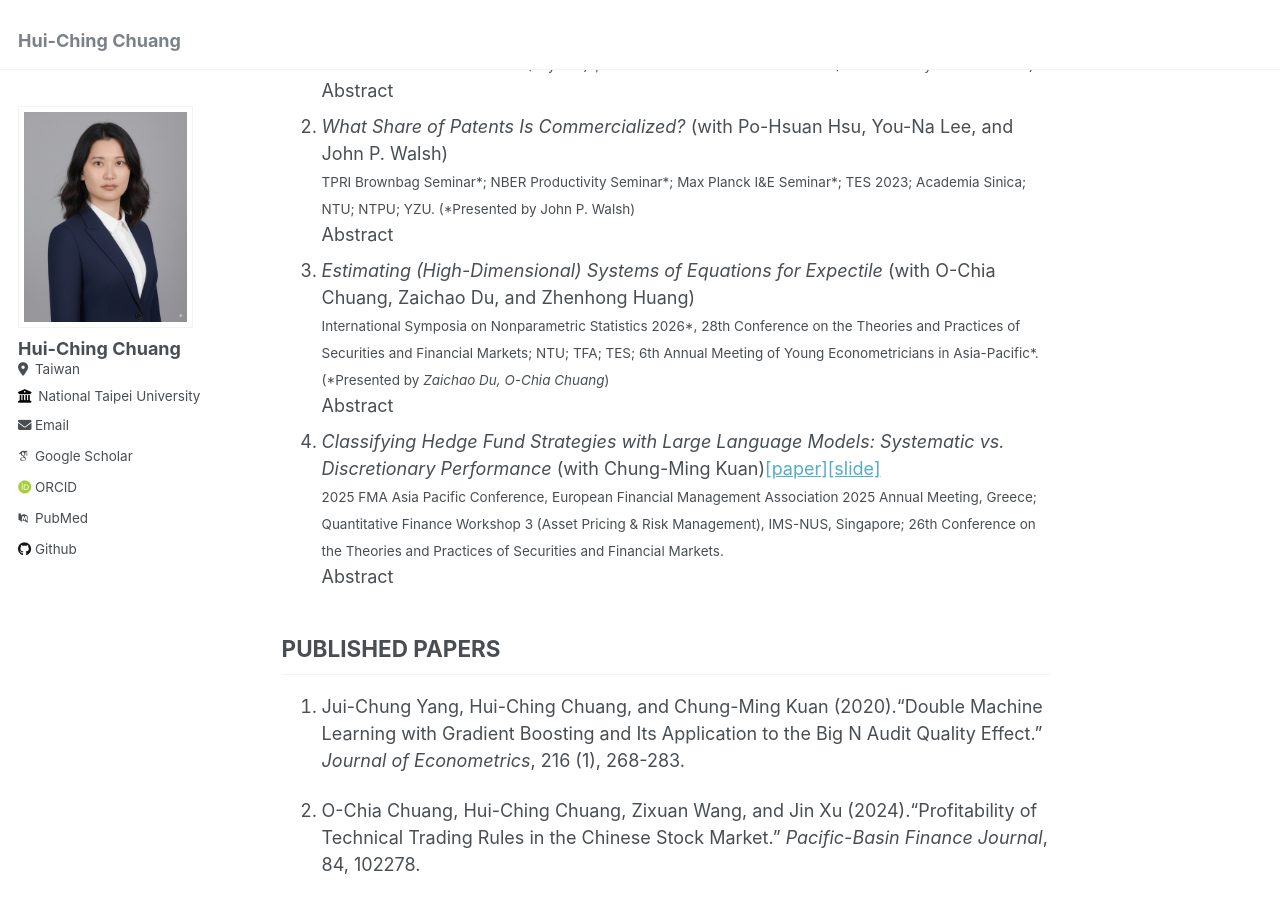
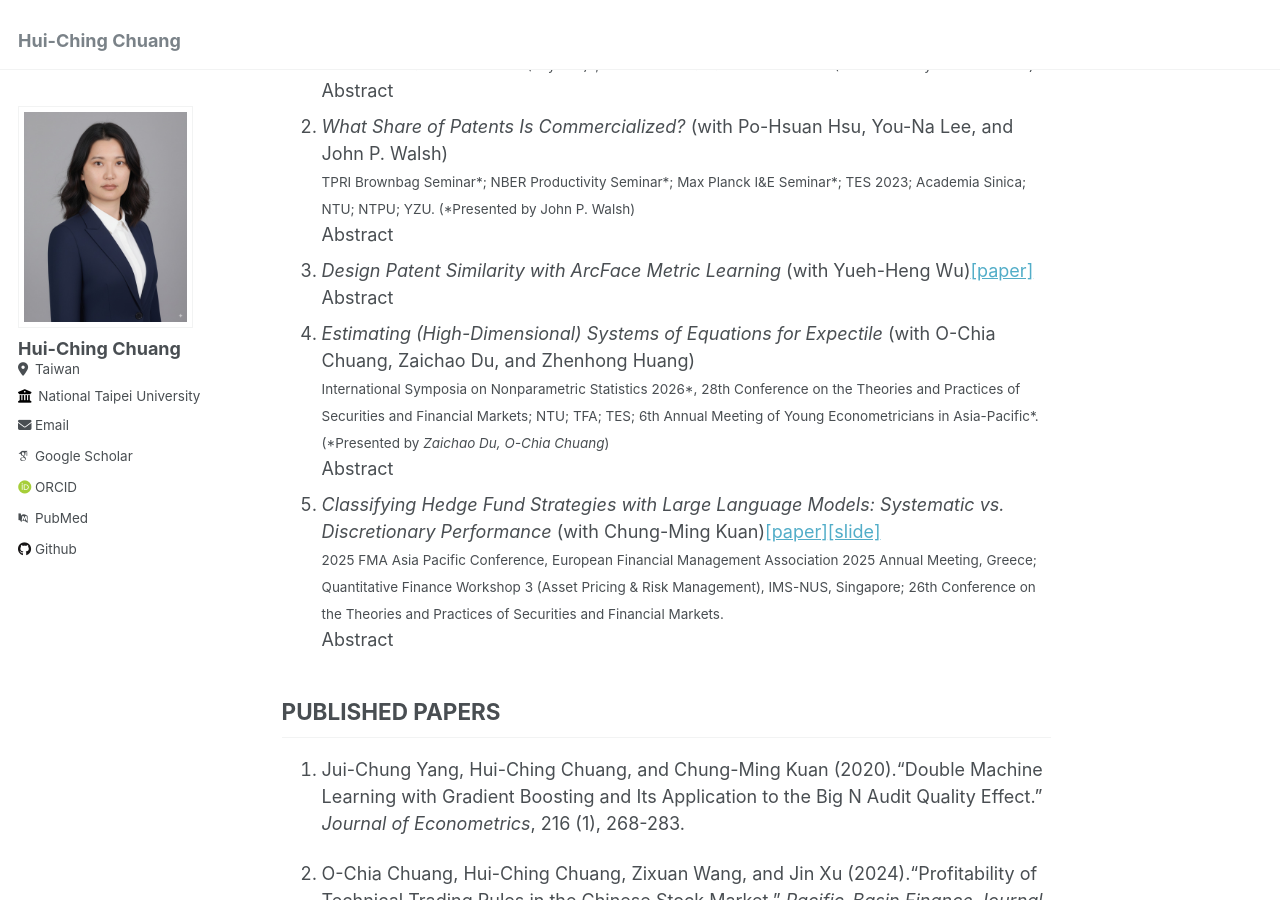
Before and after one commit to hcchuang/hcchuang.github.io, a Jekyll site: the page built from _pages/about.md, in a window 1280 px wide and 900 px high, scrolled down 389 px. Built offline with Jekyll 4.4.1, drawn with Linux system fonts in a browser that asks for light colours; some web fonts are replaced.

Commit message:
Add design patent similarity working paper

```diff
--- a/_pages/about.md
+++ b/_pages/about.md
@@ -55,7 +55,15 @@ Hui-Ching Chuang is an Associate Professor in the Department of Statistics at Na
    </details>
 
 
-3. _Estimating (High-Dimensional) Systems of Equations for Expectile_ (with O-Chia Chuang, Zaichao Du, and Zhenhong Huang)
+3. _Design Patent Similarity with ArcFace Metric Learning_ (with Yueh-Heng Wu)[\[paper\]](/files/DesignPatentSimilarity_ArcFace.pdf){:target="_blank"}
+   <details>
+     <summary>Abstract</summary>
+     <div class="abstract-body">
+       We propose an embedding-based patent retrieval system that converts patent drawings into compact visual representations for scalable similarity search. Using patent-identity supervision with ArcFace metric learning and ConvNeXtV2 backbones on an extensive U.S. design patent corpus (1976--2025), our best 256-pixel ConvNeXtV2-Tiny model reaches mAP = 0.819 on the DeepPatent Standard Gallery and mAP = 0.649 on the substantially larger Extended Gallery. Query expansion further raises Standard-Gallery mAP to 0.842. Experiments show that higher-resolution inputs and retrieval re-ranking improve fine-grained visual matching, while the ArcFace-trained embeddings provide strong instance-level retrieval performance for practical prior-art search and design patent analytics.
+     </div>
+   </details>
+
+4. _Estimating (High-Dimensional) Systems of Equations for Expectile_ (with O-Chia Chuang, Zaichao Du, and Zhenhong Huang)
    <small> International Symposia on Nonparametric Statistics 2026\*, 28th Conference on the Theories and Practices of Securities and Financial Markets; NTU; TFA; TES; 6th Annual Meeting of Young Econometricians in Asia-Pacific\*. (\*Presented by <em>Zaichao Du, O-Chia Chuang</em>)</small>
    <details>
      <summary>Abstract</summary>
```
Also changed, not shown: other parts of _pages/about.md (+1 -1 lines), 1 other file.
